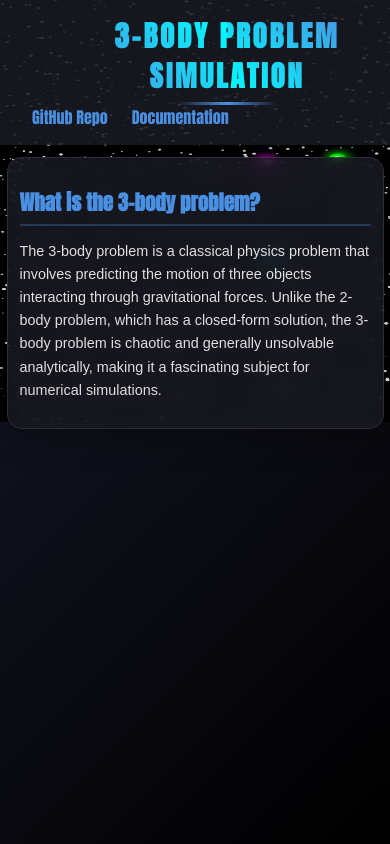
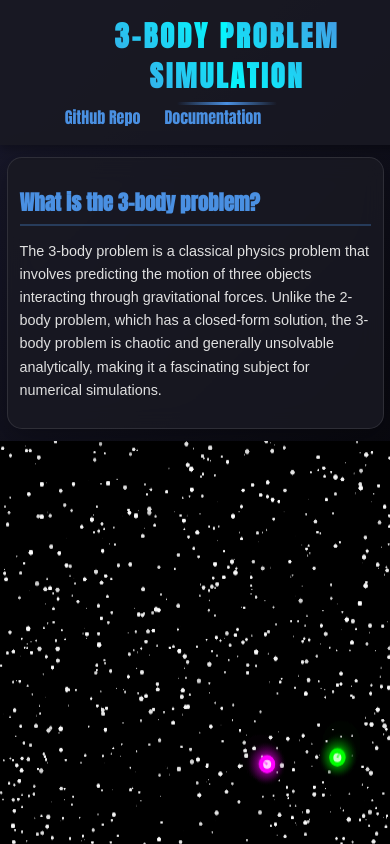
Before and after one commit to ricciviero/3-body-problem, a website: page public/index.html in a window 390 px wide. Drawn offline with Linux system fonts and the light colour scheme; animation ran at ten frames a second.

Commit message:
main content responsive done

```diff
--- a/public/style.css
+++ b/public/style.css
@@ -20,7 +20,6 @@ html {
     padding: 0;
     box-sizing: border-box;
     overflow: hidden;
-    /* Per evitare lo scrolling */
     width: 100%;
     height: 100%;
 }
@@ -76,7 +75,6 @@ body {
     color: #00ffff;
 }
 
-
 /* Canvas */
 canvas {
     width: 100%;
@@ -86,7 +84,6 @@ canvas {
     top: 0;
     left: 0;
     z-index: -1;
-    /* Metti il canvas dietro al resto del contenuto */
 }
 
 /* Layout Container */
@@ -233,7 +230,8 @@ h1::after {
     }
 
     canvas {
-        height: 60vh;
+        height: 100vh;
+        position: relative;
         margin-bottom: var(--spacing-md);
     }
 }
@@ -252,16 +250,17 @@ h1::after {
     }
 
     canvas {
-        height: 50vh;
+        height: 100vh;
     }
 
     .site-header {
         flex-direction: column;
-        align-items: flex-start;
+        align-items: center;
     }
 
     .header-right {
         margin-top: 0.5rem;
+        justify-content: center;
     }
 }
 
```
